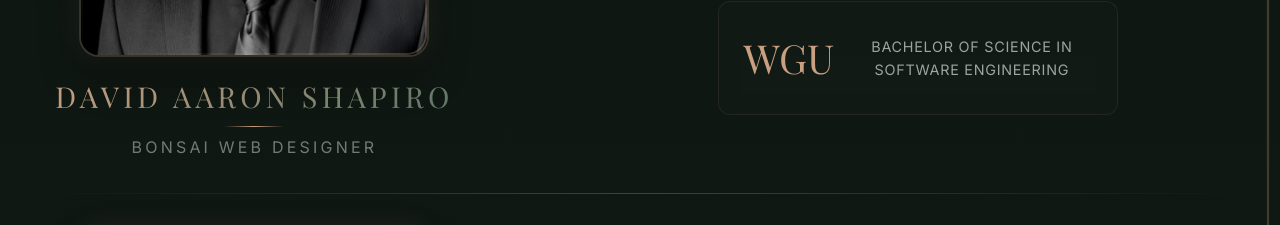
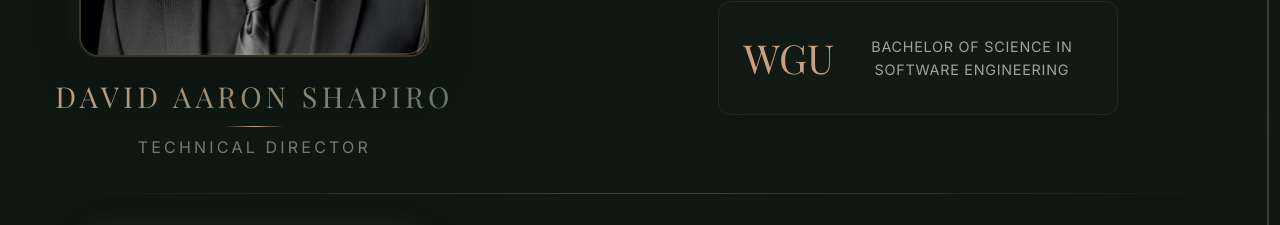
Before and after one commit to BonsaiWD/Bonsai-Web-Design, a Next.js app: page / in a window 1280 px wide. Shown: the part 3800-4025 px from the top of the page. Built offline with nearby package versions, Linux system fonts and the light colour scheme; a web font is replaced by a local one.

Commit message:
Title David as Technical Director
"Bonsai Web Designer" repeated the studio's name and overlapped with
Jenna, the UI/UX specialist. Technical Director pairs with her Creative
Director and matches his engineering background.

Co-Authored-By: Claude Opus 5.5 <noreply@anthropic.com>

```diff
--- a/src/components/home/AboutSection.tsx
+++ b/src/components/home/AboutSection.tsx
@@ -361,7 +361,7 @@ export default function AboutSection() {
               >
                 <Image
                   src="/images/headshot.png"
-                  alt="David Aaron Shapiro - Bonsai Web Designer"
+                  alt="David Aaron Shapiro - Technical Director"
                   width={350}
                   height={350}
                   sizes={HEADSHOT_SIZES}
@@ -381,7 +381,7 @@ export default function AboutSection() {
                 viewport={{ once: true }}
                 transition={{ duration: 0.8, delay: 0.5 }}
               >
-                Bonsai Web Designer
+                Technical Director
               </RoleLabel>
             </PhotoContainer>
 
```
